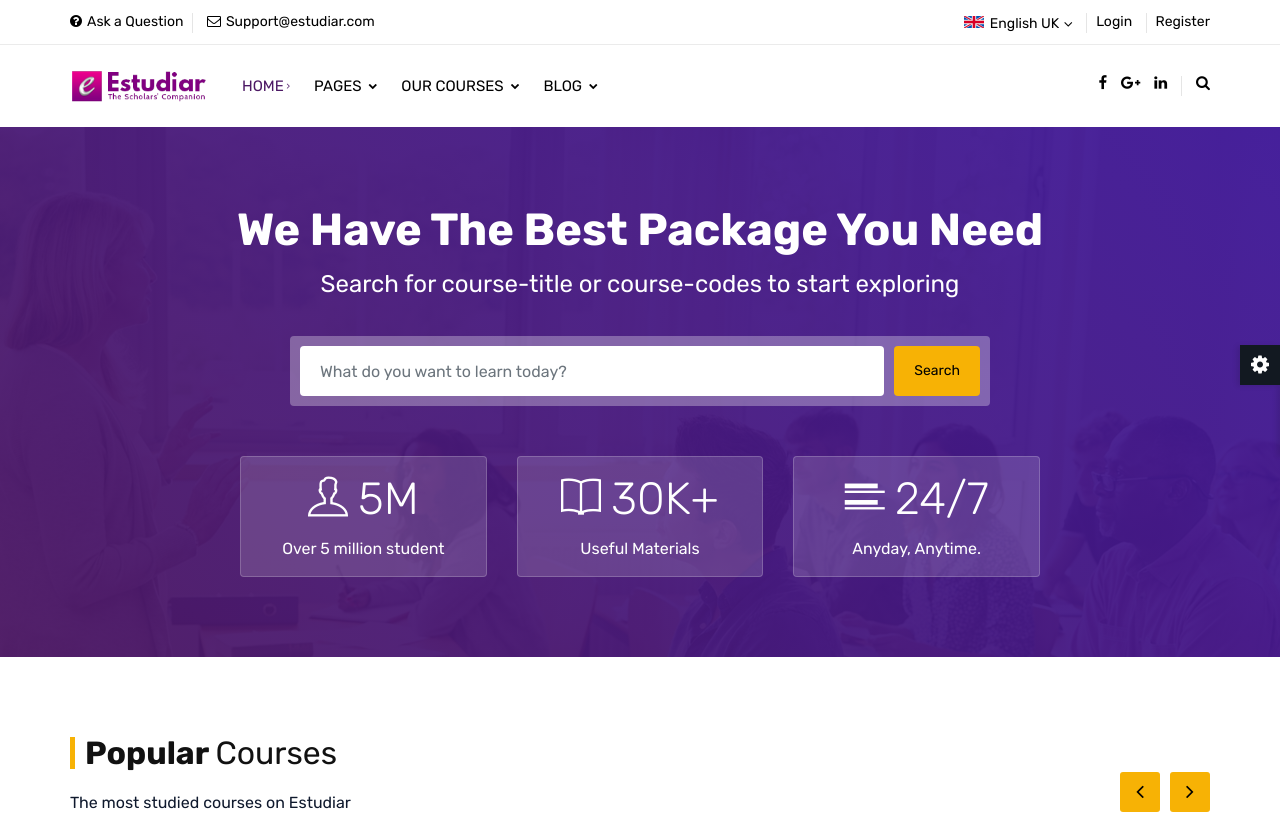
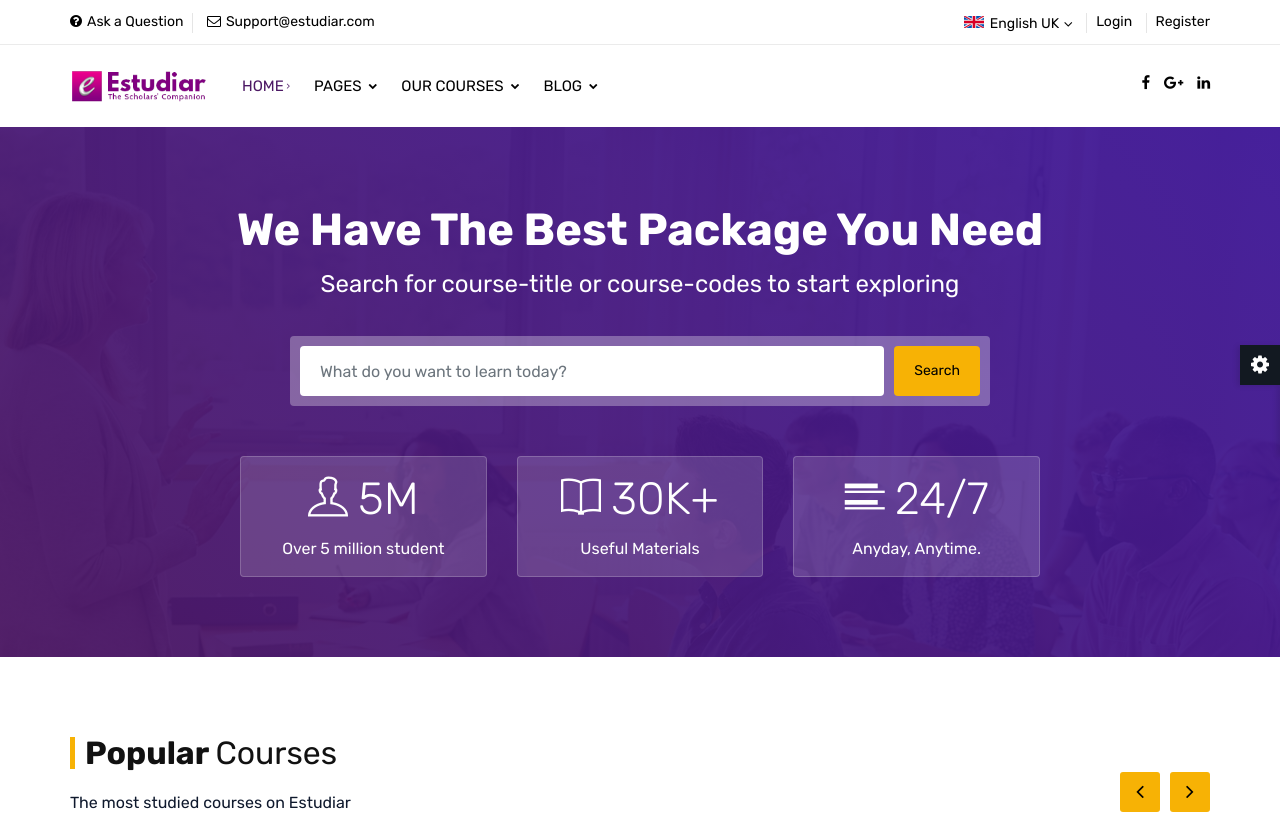
Before and after one commit to Tomjoetech/Estudiar, a plain HTML site: page index.html in a window 1280 px wide. Shown: the top 820 px of the page. Drawn offline with Linux system fonts and the light colour scheme.

Commit message:
Update index.html

```diff
--- a/index.html
+++ b/index.html
@@ -102,8 +102,7 @@
 								<li><a href="javascript:;" class="btn-link"><i class="fa fa-facebook"></i></a></li>
 								<li><a href="javascript:;" class="btn-link"><i class="fa fa-google-plus"></i></a></li>
 								<li><a href="javascript:;" class="btn-link"><i class="fa fa-linkedin"></i></a></li>
-								<!-- Search Button ==== -->
-								<li class="search-btn"><button id="quik-search-btn" type="button" class="btn-link"><i class="fa fa-search"></i></button></li>
+
 							</ul>
 						</div>
                     </div>
```
